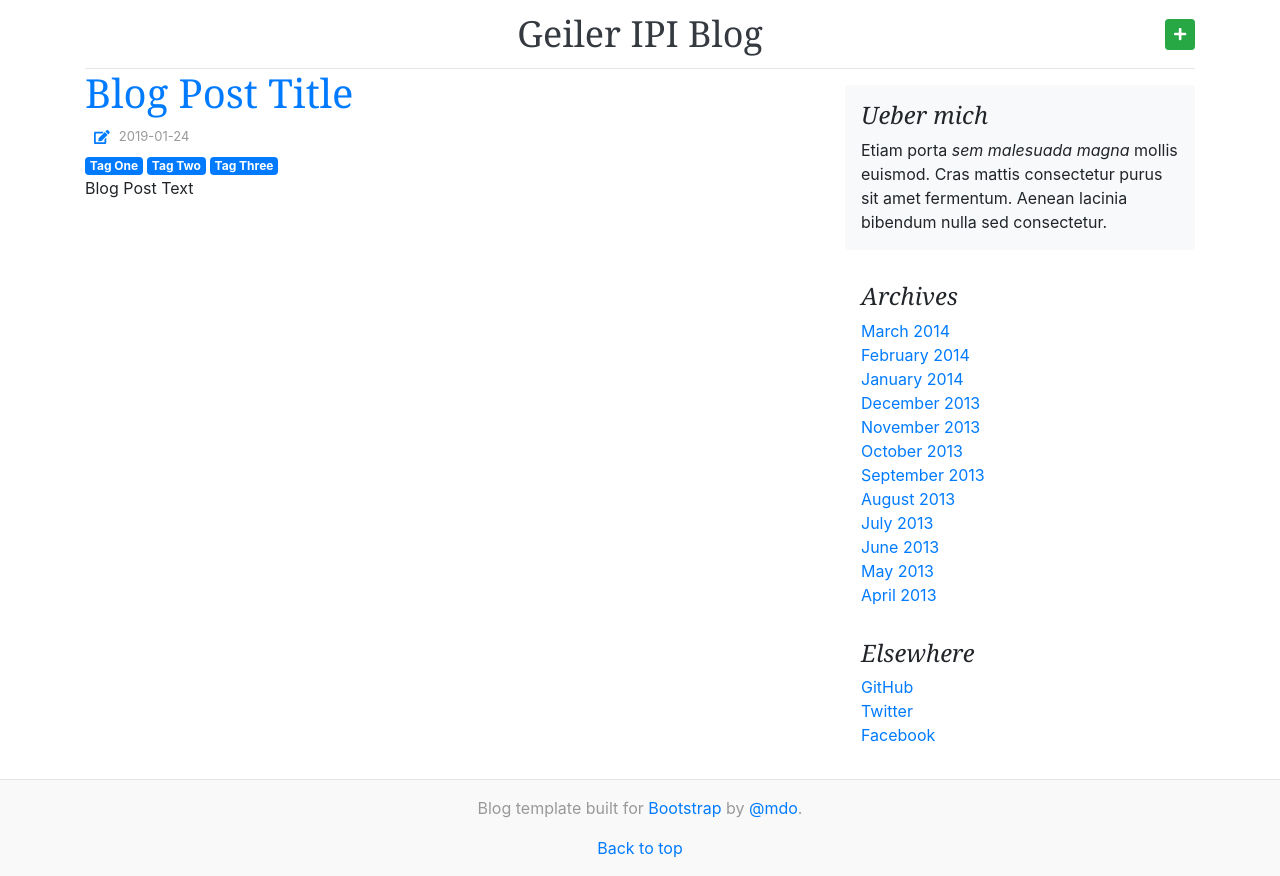
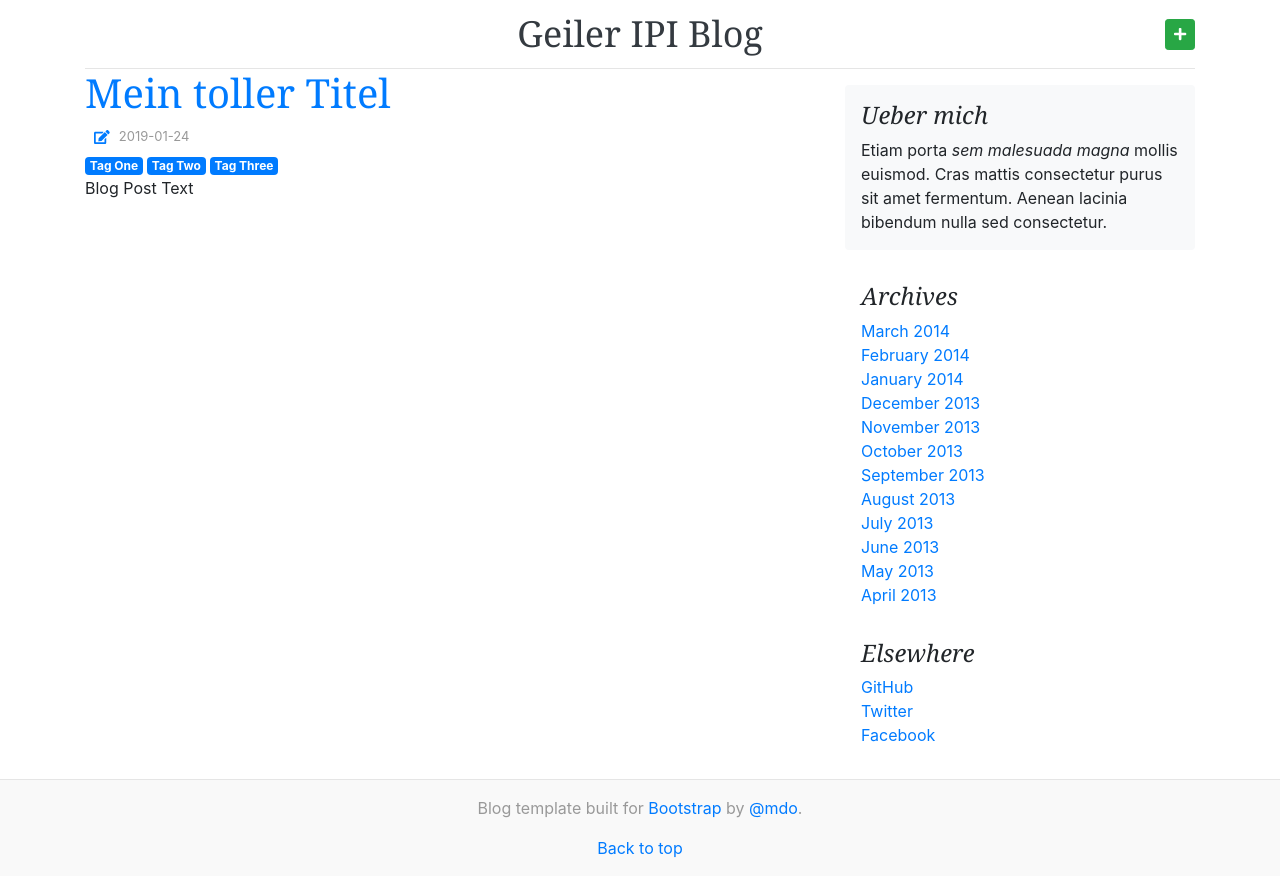
Before and after one commit to vScherb/strtr, a React app: page / in a window 1280 px wide. Built offline with nearby package versions, Linux system fonts and the light colour scheme.

Commit message:
flo flo flo

```diff
--- /dev/null
+++ b/src/client/components/BlogPostItem.tsx
@@ -0,0 +1,21 @@
+import * as React from 'react';
+import { FontAwesomeIcon } from '@fortawesome/react-fontawesome';
+
+export function BlogPostItem()
+{
+  return <div className="blog-post">
+    <h2 className="blog-post-title">
+      <a href="/">Mein toller Titel</a>
+    </h2>
+    <a href="/" className="btn btn-link btn-sm">
+      <FontAwesomeIcon icon="edit" />
+    </a>
+    <span className="blog-post-meta">2019-01-24</span>
+    <div>
+      <a href="/" className="badge badge-primary mr-1">Tag One</a>
+      <a href="/" className="badge badge-primary mr-1">Tag Two</a>
+      <a href="/" className="badge badge-primary mr-1">Tag Three</a>
+    </div>
+    <div>Blog Post Text</div>
+  </div>;
+};
--- /dev/null
+++ b/src/client/components/index.ts
@@ -0,0 +1 @@
+export * from './BlogPostItem';
--- a/src/client/layout/App.tsx
+++ b/src/client/layout/App.tsx
@@ -1,8 +1,9 @@
 import { AppHeader, AppSidebar, AppFooter } from './';
+
+import { BlogPostItem } from '../components';
 
 // 3rd party
 import * as React from 'react';
-import { FontAwesomeIcon } from '@fortawesome/react-fontawesome';
 
 export function App()
 {
@@ -13,21 +14,7 @@ export function App()
       <div className="row">
         <div className="col-md-8 blog-main">
 
-          <div className="blog-post">
-            <h2 className="blog-post-title">
-              <a href="/">Blog Post Title</a>
-            </h2>
-            <a href="/" className="btn btn-link btn-sm">
-              <FontAwesomeIcon icon="edit" />
-            </a>
-            <span className="blog-post-meta">2019-01-24</span>
-            <div>
-              <a href="/" className="badge badge-primary mr-1">Tag One</a>
-              <a href="/" className="badge badge-primary mr-1">Tag Two</a>
-              <a href="/" className="badge badge-primary mr-1">Tag Three</a>
-            </div>
-            <div>Blog Post Text</div>
-          </div>
+          <BlogPostItem />
 
         </div>
 
```
